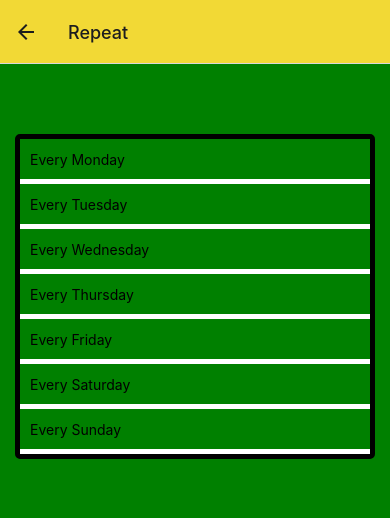
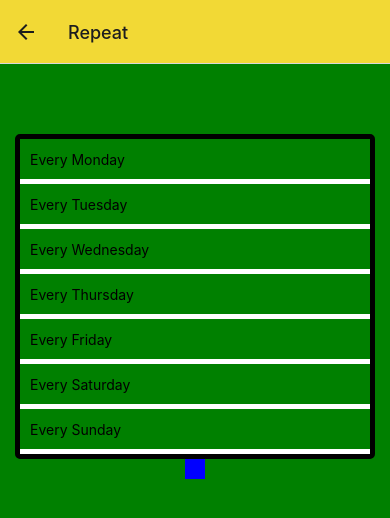
Before and after one commit to ramizackaryshamir/Alarmist_app-pre-new-arch, a React Native app: screen /Repeat in a window 390 px wide. Shown: the top 518 px of the page. Built offline with nearby package versions, Linux system fonts and the light colour scheme.

Commit message:
delete AlarmSettingsRepeatOptions
move logic up to parent screen

```diff
--- a/src/components/AlarmPicker/AlarmBottomSheetModal.tsx
+++ b/src/components/AlarmPicker/AlarmBottomSheetModal.tsx
@@ -20,8 +20,9 @@ const AlarmBottomSheetModal = ({navigation}: Navigation, route: Route) => {
 
   const [alarmTime, setAlarmTime] = useState<string>('');
   const [alarmRepeat, setAlarmRepeat] = useState<Array<string>>([]);
+  const [alarmSound, setAlarmSound] = useState<string>('');
+
   const [alarmName, setAlarmName] = useState<string>('');
-  const [alarmSound, setAlarmSound] = useState<string>('');
   const [isSnoozed, setIsSnoozed] = useState<boolean>(false);
 
   const toggleSwitch = () => {
@@ -32,7 +33,6 @@ const AlarmBottomSheetModal = ({navigation}: Navigation, route: Route) => {
   useEffect(() => {
     //Params 1/2:
     //Screen receives params data from AlarmSettingsRepeatOptionsScreen and sets data to alarmSettinngs
-
     if (route.params?.alarmRepeat) {
       setAlarmRepeat([]);
     }
--- a/src/components/AlarmPicker/AlarmSettingsRepeatOptionsScreen/AlarmSettingsRepeatOptionScreen.tsx
+++ b/src/components/AlarmPicker/AlarmSettingsRepeatOptionsScreen/AlarmSettingsRepeatOptionScreen.tsx
@@ -1,13 +1,38 @@
-import React from 'react';
-import {View} from 'react-native';
+import React, {useState} from 'react';
+import {View, TouchableOpacity} from 'react-native';
 import {useStyles} from '../../../hooks/useStyles';
-import AlarmSettingsRepeatOptions from './AlarmSettingsRepeatOptions';
+import Checkbox from '../../Inputs/Checkbox';
 
-const AlarmSettingsRepeatOptionScreen = () => {
+const AlarmSettingsRepeatOptionScreen = ({navigation}) => {
+  const [selectedDays, setSelectedDays] = useState<[]>([]);
+  console.log('selectedDays', selectedDays);
   const styles = useStyles();
   return (
     <View style={styles.alarmSettingsRepeatOptionsPageContainer}>
-      <AlarmSettingsRepeatOptions />
+      <Checkbox
+        options={[
+          {label: 'Every Monday', value: 'Monday'},
+          {label: 'Every Tuesday', value: 'Tuesday'},
+          {label: 'Every Wednesday', value: 'Wednesday'},
+          {label: 'Every Thursday', value: 'Thursday'},
+          {label: 'Every Friday', value: 'Friday'},
+          {label: 'Every Saturday', value: 'Saturday'},
+          {label: 'Every Sunday', value: 'Sunday'},
+        ]}
+        checkedValues={selectedDays}
+        onChange={setSelectedDays}
+      />
+      <TouchableOpacity
+        style={{width: 20, height: 20, backgroundColor: 'blue'}}
+        onPress={() => {
+          navigation.navigate({
+            name: 'Alarm Bottom Sheet Modal',
+            params: {
+              selectedDays: selectedDays,
+            },
+          });
+        }}
+      />
     </View>
   );
 };
--- a/src/components/AlarmPicker/AlarmSettingsRepeatOptionsScreen/AlarmSettingsRepeatOptions.tsx
+++ /dev/null
@@ -1,26 +0,0 @@
-import React, {useState} from 'react';
-import Checkbox from '../../Inputs/Checkbox';
-
-const AlarmSettingsRepeatOptions = () => {
-  //state to monitor the values that have been checked
-  const [selectedDays, setSelectedDays] = useState<[]>([]);
-  console.log('selectedDays', selectedDays);
-  return (
-    <>
-      <Checkbox
-        options={[
-          {label: 'Every Monday', value: 'Monday'},
-          {label: 'Every Tuesday', value: 'Tuesday'},
-          {label: 'Every Wednesday', value: 'Wednesday'},
-          {label: 'Every Thursday', value: 'Thursday'},
-          {label: 'Every Friday', value: 'Friday'},
-          {label: 'Every Saturday', value: 'Saturday'},
-          {label: 'Every Sunday', value: 'Sunday'},
-        ]}
-        checkedValues={selectedDays}
-        onChange={setSelectedDays}
-      />
-    </>
-  );
-};
-export default AlarmSettingsRepeatOptions;
```
